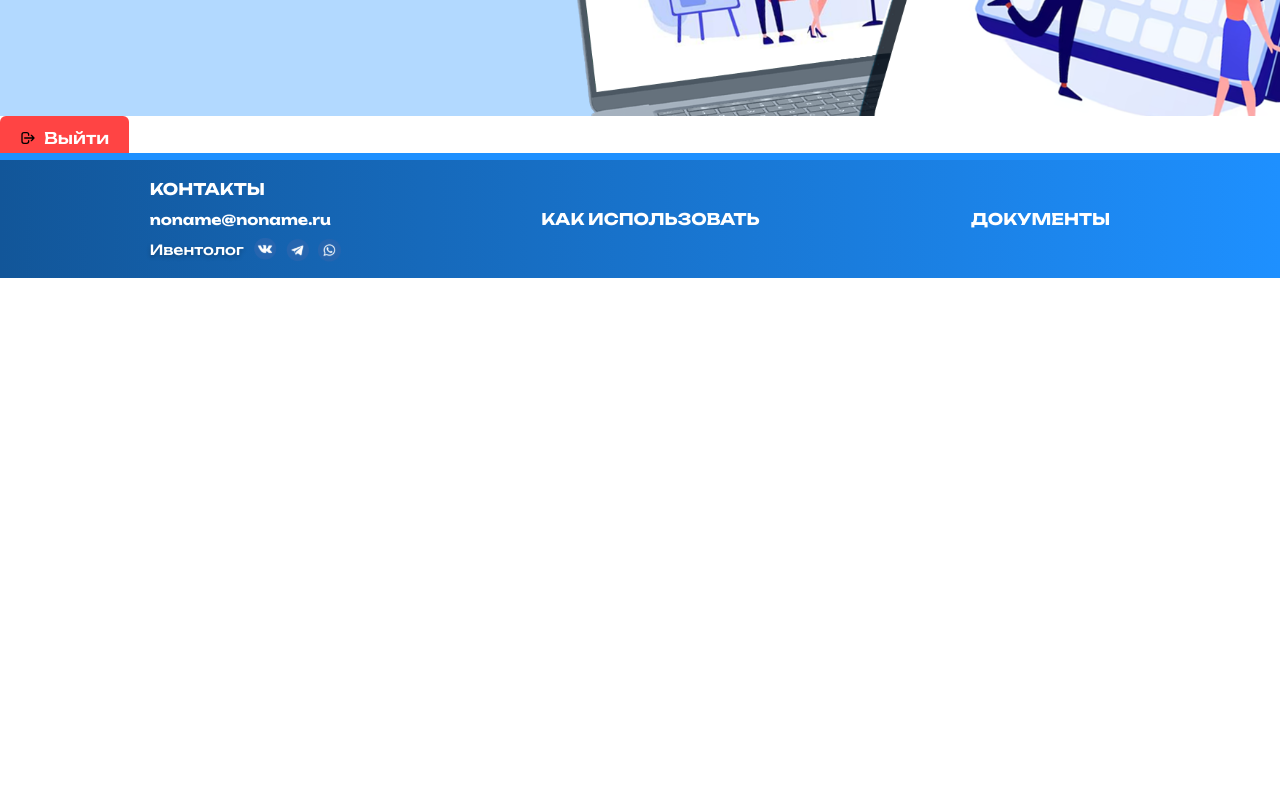
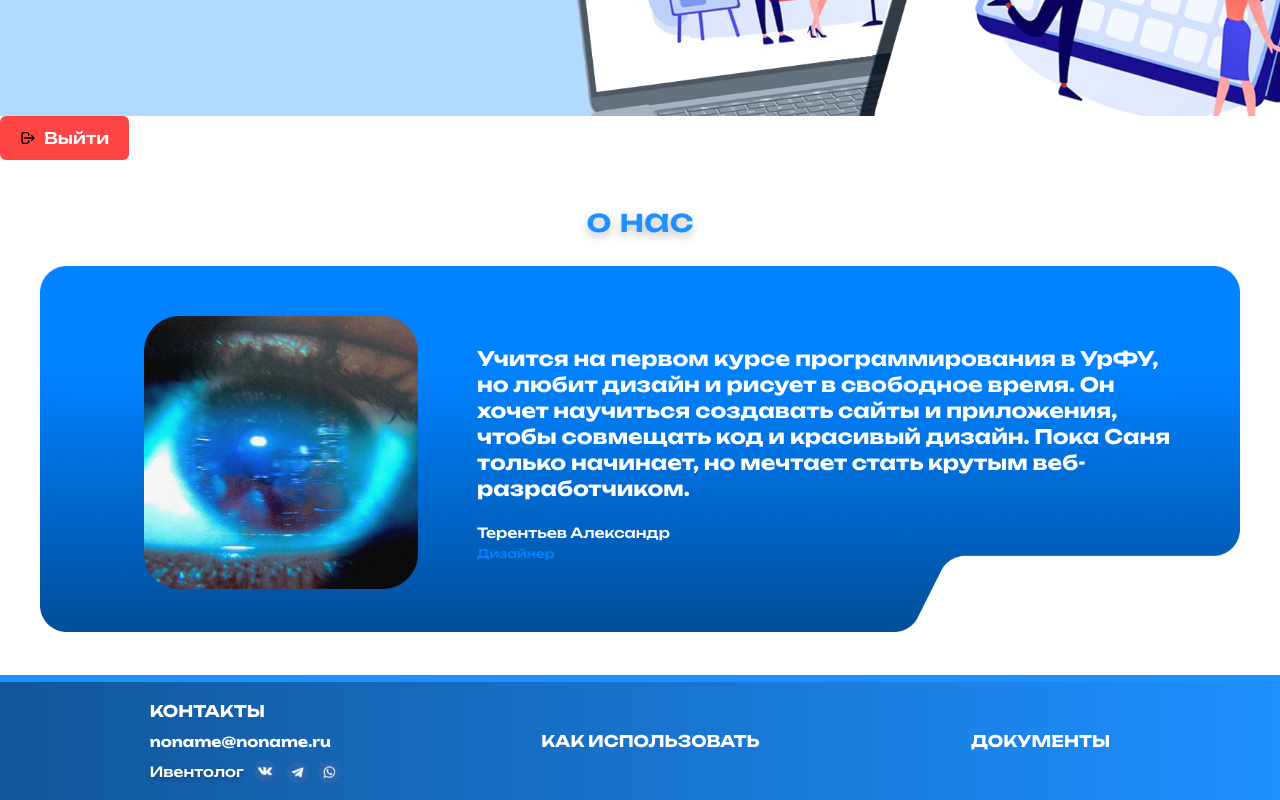
Before and after one commit to PawsyStudio/Iventolog, a React (Vite) app in the folder Frontend/: page / in a window 1280 px wide. Shown: the part 880-1680 px from the top of the page. Before the commit the page ends 1158 px from the top, so only its background shows below. Built offline with nearby package versions, Linux system fonts and the light colour scheme.

Commit message:
The about us block has been added'

```diff
--- a/Frontend/src/components/aboutBlock/aboutBlock.module.css
+++ b/Frontend/src/components/aboutBlock/aboutBlock.module.css
@@ -0,0 +1,104 @@
+.aboutBlock {
+  position: relative;
+  width: 100%;
+  padding-bottom: 50px;
+}
+
+.aboutTitle {
+  font-family: 'Unbounded', sans-serif;
+  font-weight: 500;
+  font-size: 32px;
+  color: #1E90FF;
+  text-align: center;
+  margin: 36px 0 22px;
+  filter: drop-shadow(0 4px 4px rgba(0, 0, 0, 0.25));
+}
+
+.contentWrapper {
+  position: relative;
+  margin: 0 auto;
+  width: calc(100% - 54px);
+  max-width: 1200px;
+}
+
+.frameImage {
+  width: 100%;
+  height: auto;
+  display: block;
+}
+
+.mainText {
+  font-family: 'Unbounded', sans-serif;
+  font-weight: 700;
+  font-size: 20px;
+  color: white;
+  white-space: pre; /* Важно! Сохраняет ВСЕ пробелы и переносы */
+  word-break: keep-all; /* Запрещает перенос слов */
+  overflow: visible; /* Разрешаем выход за границы */
+  width: max-content; /* Ширина по содержимому */
+  margin: 0 0 20px;
+  line-height: 1.3;
+}
+
+.textContent {
+  position: absolute;
+  top: 80px;
+  left: calc(45px + 392px);
+  width: auto; /* Ширина по содержимому */
+  color: white;
+  overflow: visible;
+}
+
+.nameBlock {
+  display: flex;
+  flex-direction: column;
+  gap: 2px;
+  width: 100%;
+}
+
+.name {
+  font-family: 'Unbounded', sans-serif;
+  font-weight: 500;
+  font-size: 14px;
+  margin: 0;
+}
+
+.position {
+  font-family: 'Unbounded', sans-serif;
+  font-weight: 500;
+  font-size: 12px;
+  color: #0081FF;
+  margin: 0;
+}
+
+.eyeImage {
+  position: absolute;
+  width: 392px; /* Фиксированный размер по ТЗ */
+  height: 392px;
+  top: 50px;    /* Отступ от верхнего края рамки */
+  left: 45px;  /* Отступ от левого края рамки */
+  object-fit: contain;
+
+  /* Гарантируем, что не выйдет за рамку */
+  max-width: calc(100% - 158px - 20px); /* 158px слева + 20px справа */
+  max-height: calc(100% - 73px - 20px); /* 73px сверху + 20px снизу */
+}
+
+/* Адаптация для мобильных */
+@media (max-width: 768px) {
+  .textContent {
+    width: 60%;
+    right: 30px;
+    top: 80px;
+  }
+
+  .mainText {
+    font-size: 24px;
+  }
+
+  .eyeImage {
+    width: 40%;
+    left: 20px;
+    top: 50px;
+  }
+}
--- a/Frontend/src/components/aboutBlock/aboutBlock.tsx
+++ b/Frontend/src/components/aboutBlock/aboutBlock.tsx
@@ -1,9 +1,44 @@
 import styles from './aboutBlock.module.css';
+import eyeImage from '../../assets/images/decoration/eye.png';
+import frameImage from '../../assets/images/decoration/frameAbout.png';
 
 export default function AboutBlock() {
   return (
     <div className={styles.aboutBlock}>
+      <h1 className={styles.aboutTitle}>о нас</h1>
 
+      <div className={styles.contentWrapper}>
+        {/* Рамка (фон) */}
+        <img
+          src={frameImage}
+          alt="Рамка"
+          className={styles.frameImage}
+        />
+
+        {/* Изображение глаза */}
+        <img
+          src={eyeImage}
+          alt="Глаз"
+          className={styles.eyeImage}
+        />
+
+        {/* Текстовый блок */}
+        <div className={styles.textContent}>
+          <p className={styles.mainText}>
+            Учится на первом курсе программирования в УрФУ,<br />
+            но любит дизайн и рисует в свободное время. Он<br />
+            хочет научиться создавать сайты и приложения,<br />
+            чтобы совмещать код и красивый дизайн. Пока Саня<br />
+            только начинает, но мечтает стать крутым веб-<br />
+            разработчиком.
+          </p>
+
+          <div className={styles.nameBlock}>
+            <p className={styles.name}>Терентьев Александр</p>
+            <p className={styles.position}>Дизайнер</p>
+          </div>
+        </div>
+      </div>
     </div>
   );
 }
--- a/Frontend/src/components/decBlock/decorBlock.module.css
+++ b/Frontend/src/components/decBlock/decorBlock.module.css
@@ -3,7 +3,7 @@
   position: relative;
   width: 100%;
   height: 872px;
-  background-color: rgba(0, 129, 255, 0.3); /* Opacity 30% */
+  background-color: rgba(0, 129, 255, 0.3);
   overflow: hidden;
 }
 
@@ -14,8 +14,8 @@
   left: 0;
   display: flex;
   flex-direction: column;
-  gap: 35px; /* Расстояние между строками */
-  text-shadow: 0px 2px 4px rgba(0, 0, 0, 0.25); /* Тень */
+  gap: 35px;
+  text-shadow: 0px 2px 4px rgba(0, 0, 0, 0.25);
 }
 
 /* Контейнер для строки */
@@ -33,16 +33,15 @@
   margin-left: 12px;
   white-space: nowrap;
   position: relative;
-  z-index: 2; /* Чтобы текст был поверх элементов */
+  z-index: 2;
 }
 
-/* Декоративные полосы */
 .rectangle1 {
   width: 240px;
   height: 39px;
   background-color: #1E90FF;
   border-radius: 21px;
-  margin-left: -24px; /* Выступ за край */
+  margin-left: -24px;
 }
 
 .rectangle2 {
@@ -50,7 +49,7 @@
   height: 39px;
   background-color: rgba(30, 144, 255, 0.66);
   border-radius: 21px;
-  margin-left: -11px; /* Меньший выступ */
+  margin-left: -11px;
 }
 
 .rectangle3 {
@@ -65,7 +64,7 @@
   position: absolute;
   right: 0;
   bottom: 0;
-  width: 950px; /* Увеличили размер (было 280px) */
-  height: auto;  /* Сохраняет пропорции */
+  width: 950px;
+  height: auto;
   object-fit: contain;
 }
--- a/Frontend/src/components/decBlock/decorBlock.tsx
+++ b/Frontend/src/components/decBlock/decorBlock.tsx
@@ -1,5 +1,5 @@
 import styles from './decorBlock.module.css';
-import decorImage from '../../assets/images/decoration/decor1.png'; // Укажите правильный путь к изображению
+import decorImage from '../../assets/images/decoration/decor1.png';
 
 export default function DecorBlock() {
   return (
```
Also changed, not shown: Frontend/src/assets/images/decoration/eye.png (added), Frontend/src/assets/images/decoration/frameAbout.png (added).
